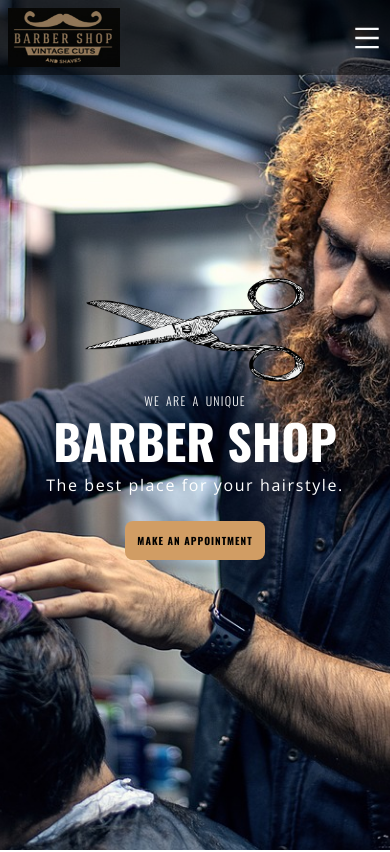
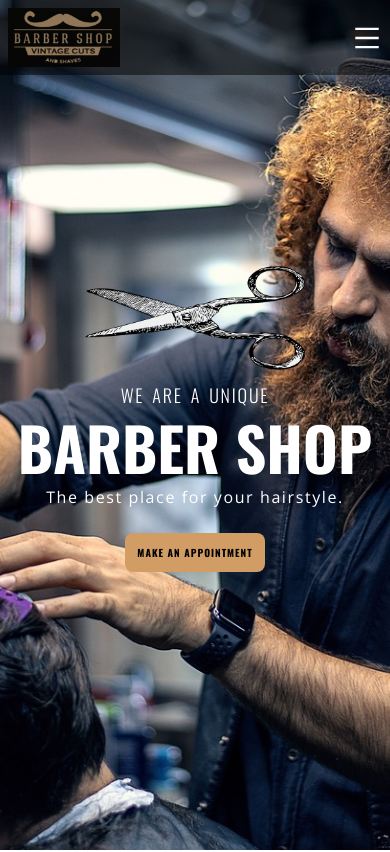
Before and after one commit to Danieljamespm/barber-shop-react, a React (Vite) app: page / in a window 390 px wide. Shown: the top 852 px of the page. Built offline with nearby package versions, Linux system fonts and the light colour scheme.

Commit message:
updating sizes for mobile.

```diff
--- a/src/Components/Hero.jsx
+++ b/src/Components/Hero.jsx
@@ -6,8 +6,8 @@ const Hero = () => {
     <div className='bg-hero-image bg-cover bg-center h-[850px] flex justify-center items-center flex-col font-oswald '>
 
         <img className='w-[220px]  mx-auto' src="./barber-scissors.png" alt="" />
-        <p className='text-xs md:text-sm text-white [word-spacing:0.16rem] p-2 tracking-widest font-light'>WE ARE A UNIQUE</p>
-        <h1 className='text-white font-bold text-5xl sm:text-6xl md:text-9xl '>BARBER SHOP</h1>
+        <p className='text-lg md:text-sm text-white [word-spacing:0.16rem] p-2 tracking-widest font-light'>WE ARE A UNIQUE</p>
+        <h1 className='text-white font-bold text-6xl sm:text-6xl md:text-9xl '>BARBER SHOP</h1>
         <p className='text-white p-2 text-md font-light tracking-widest font-Opensans'>The best place for your hairstyle.</p>
         <button className='bg-[#D19D64] p-3 m-4 text-[10px] hover:text-[#34567e] hover:duration-500 rounded-lg font-bold tracking-widest'>MAKE AN APPOINTMENT</button>
 
```
